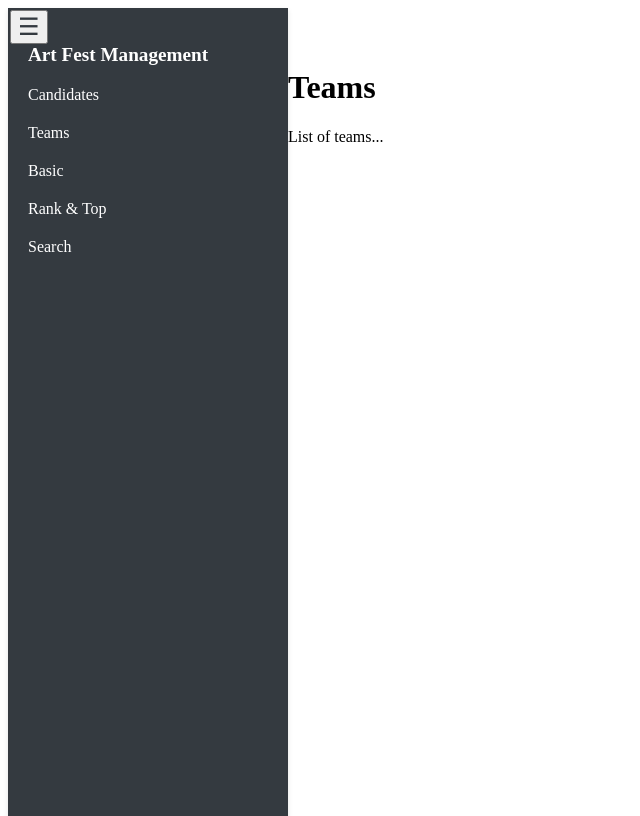
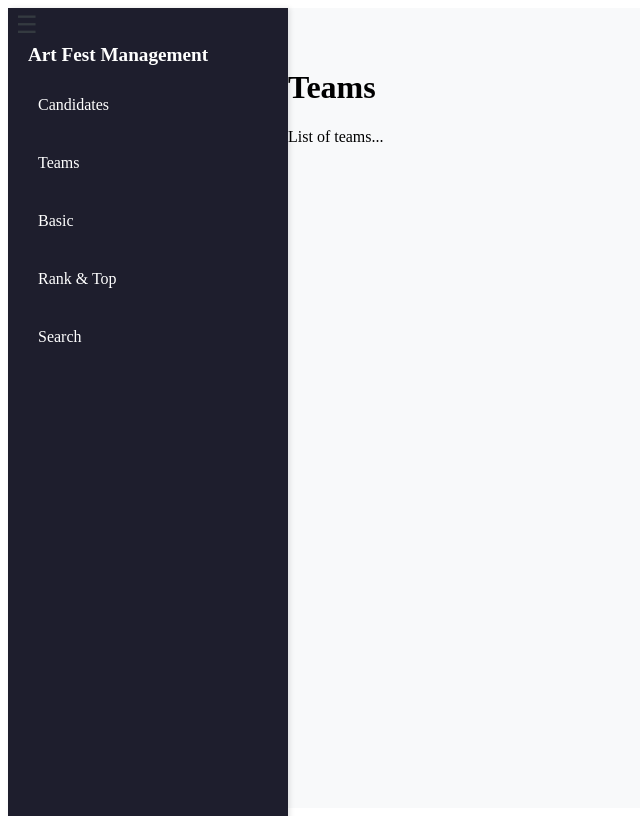
Before and after one commit to Javadamkd/art-fest-management, a Next.js app: page /teams in a window 1280 px wide. Shown: the whole page, without its empty margins (0-640 px from the left). Built offline with nearby package versions, Linux system fonts and the light colour scheme.

Commit message:
Update Layout.module.css

```diff
--- a/styles/Layout.module.css
+++ b/styles/Layout.module.css
@@ -7,17 +7,18 @@
 
 .sidebar {
   width: 240px;
-  background-color: #343a40;
+  background-color: #1e1e2d;
   color: #ffffff;
   padding: 20px;
-  box-shadow: 0 2px 5px rgba(0, 0, 0, 0.1);
+  box-shadow: 2px 0 5px rgba(0, 0, 0, 0.1);
   position: fixed;
   height: 100%;
-  transition: width 0.3s;
+  transition: width 0.3s, background-color 0.3s;
 }
 
 .sidebarCollapsed {
   width: 60px;
+  background-color: #27293d;
 }
 
 .sidebar h2 {
@@ -28,6 +29,7 @@
 .sidebar ul {
   list-style-type: none;
   padding: 0;
+  margin: 0;
 }
 
 .sidebar ul li {
@@ -38,19 +40,20 @@
   text-decoration: none;
   color: #ffffff;
   font-weight: 500;
+  display: block;
+  padding: 10px;
+  border-radius: 4px;
+  transition: background-color 0.3s, color 0.3s;
 }
 
 .sidebar ul li a:hover {
-  color: #007bff;
-}
-
-.sidebarCollapsed ul li {
-  text-align: center;
+  background-color: #007bff;
+  color: #ffffff;
 }
 
 .sidebarCollapsed ul li a {
-  display: block;
-  padding: 10px 0;
+  text-align: center;
+  padding: 15px 0;
 }
 
 .sidebarCollapsed h2 {
@@ -61,7 +64,7 @@
   flex: 1;
   margin-left: 240px;
   padding: 40px;
-  background-color: #ffffff;
+  background-color: #f8f9fa;
   transition: margin-left 0.3s;
 }
 
@@ -84,4 +87,6 @@
   font-size: 24px;
   cursor: pointer;
   color: #343a40;
+  background: none;
+  border: none;
 }
```
